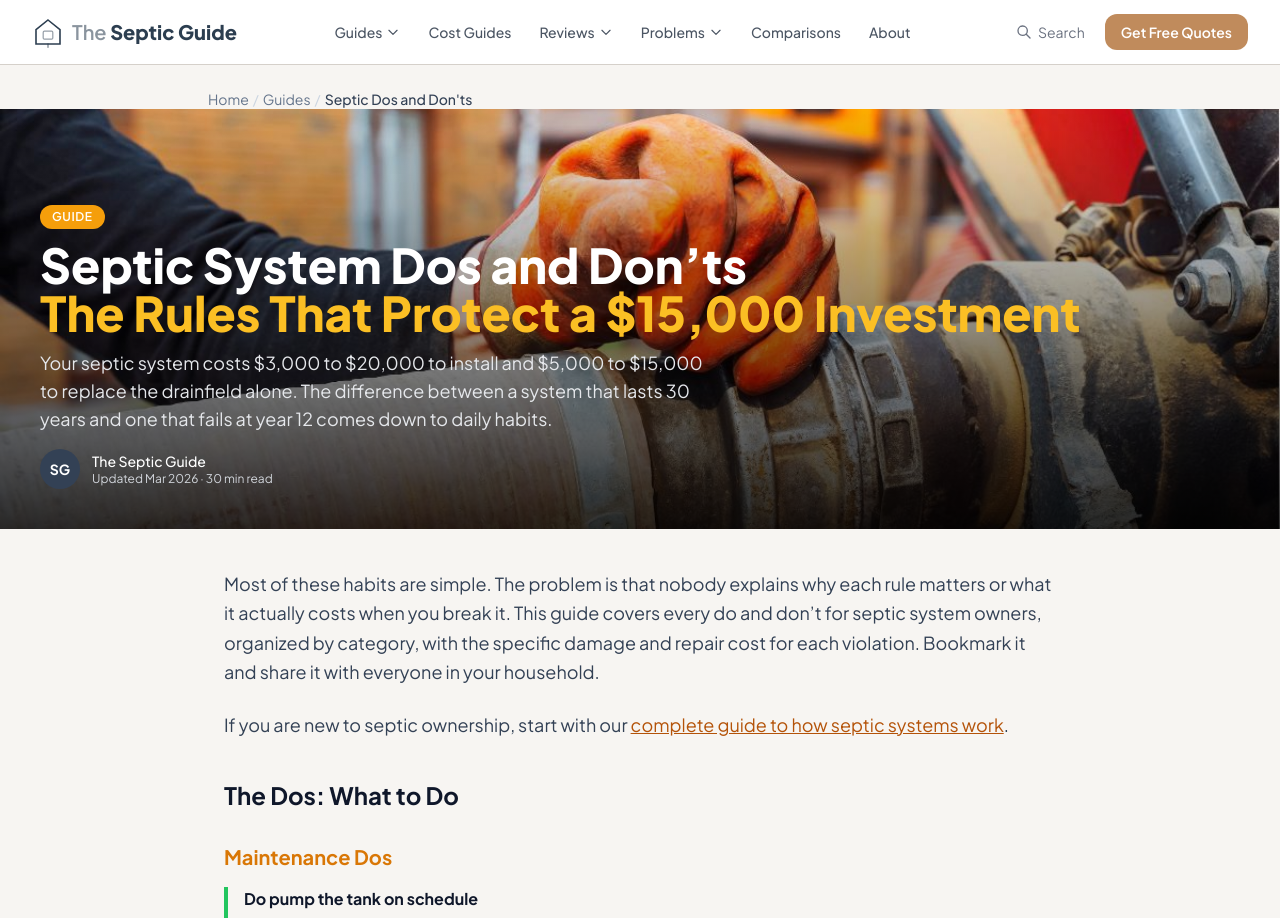
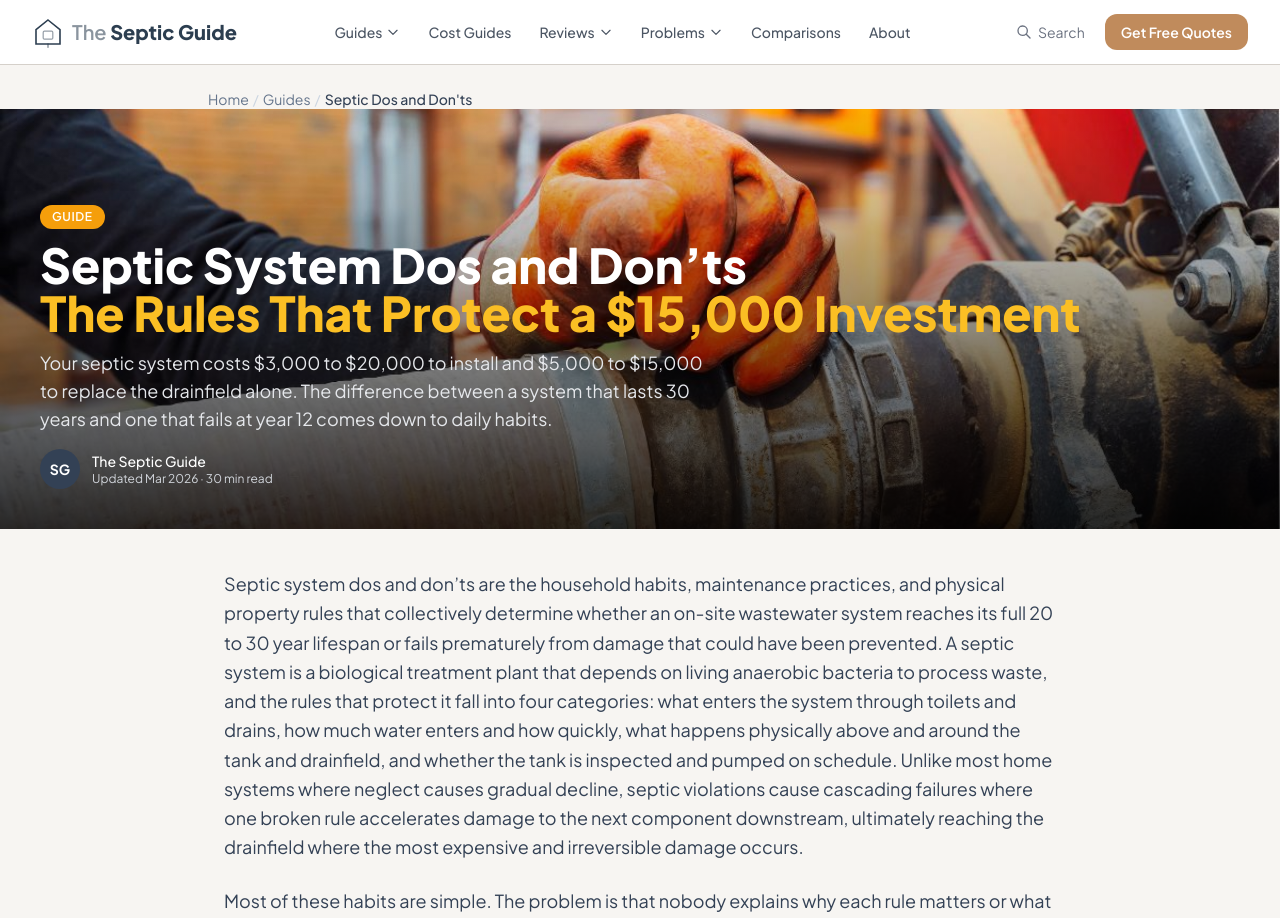
Before and after one commit to thebasementguide2026/theseptic.guide-, a Next.js app: page /guides/septic-dos-and-donts in a window 1280 px wide. Shown: the top 918 px of the page. Built offline with nearby package versions, Linux system fonts and the light colour scheme.

Commit message:
Add intro paragraph to septic dos and donts guide

```diff
--- a/app/guides/septic-dos-and-donts/page.tsx
+++ b/app/guides/septic-dos-and-donts/page.tsx
@@ -99,7 +99,8 @@ export default function SepticDosAndDontsPage() {
 
       {/* Article Body */}
       <article className="max-w-4xl mx-auto px-4 sm:px-6 lg:px-8 py-10">
-        <p className="text-lg text-slate-700 mb-6 leading-relaxed">Most of these habits are simple. The problem is that nobody explains why each rule matters or what it actually costs when you break it. This guide covers every do and don&rsquo;t for septic system owners, organized by category, with the specific damage and repair cost for each violation. Bookmark it and share it with everyone in your household.</p>
+        <p className="text-lg text-slate-700 mb-6 leading-relaxed">Septic system dos and don&rsquo;ts are the household habits, maintenance practices, and physical property rules that collectively determine whether an on-site wastewater system reaches its full 20 to 30 year lifespan or fails prematurely from damage that could have been prevented. A septic system is a biological treatment plant that depends on living anaerobic bacteria to process waste, and the rules that protect it fall into four categories: what enters the system through toilets and drains, how much water enters and how quickly, what happens physically above and around the tank and drainfield, and whether the tank is inspected and pumped on schedule. Unlike most home systems where neglect causes gradual decline, septic violations cause cascading failures where one broken rule accelerates damage to the next component downstream, ultimately reaching the drainfield where the most expensive and irreversible damage occurs.</p>
+          <p className="text-lg text-slate-700 mb-6 leading-relaxed">Most of these habits are simple. The problem is that nobody explains why each rule matters or what it actually costs when you break it. This guide covers every do and don&rsquo;t for septic system owners, organized by category, with the specific damage and repair cost for each violation. Bookmark it and share it with everyone in your household.</p>
         <p className="text-lg text-slate-700 mb-10 leading-relaxed">If you are new to septic ownership, start with our <Link href="/articles/complete-septic-guide" className="text-amber-700 underline hover:text-amber-900">complete guide to how septic systems work</Link>.</p>
         {/* THE DOS */}
         <section className="mb-12">
```
